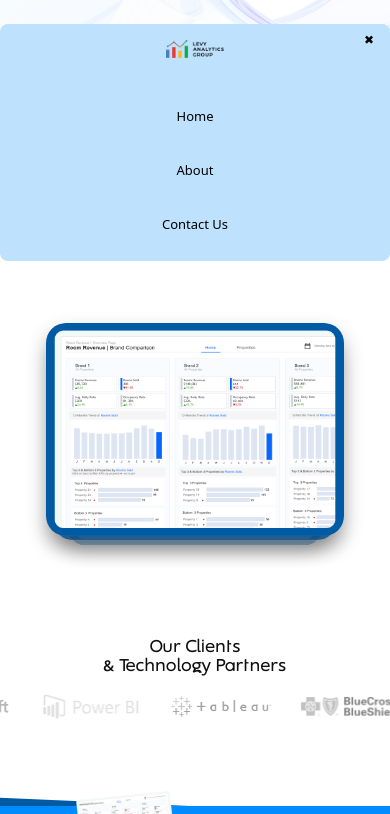
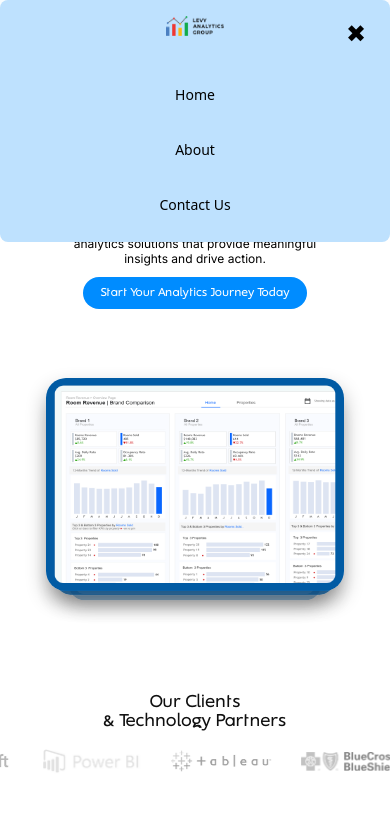
Before and after one commit to andrewrichie/thelevywebsite, a plain HTML site: page index.html in a window 390 px wide. Both pictures are taken after a click on the button "Toggle navigation". Shown: the top 814 px of the page. Drawn offline with nearby package versions, Linux system fonts and the light colour scheme.

Commit message:
small fix

```diff
--- a/index.html
+++ b/index.html
@@ -26,7 +26,25 @@
 <body>
 
 
-    <head>
+       <!-- ✅ MOBILE NAV -->
+            <div class="mobile-nav">
+                <div class="mobile-nav-toggle-container">
+                    <button class="mobile-nav-toggle" aria-label="Toggle navigation"></button>
+                </div>
+
+                <nav class="mobile-nav-menu">
+                    <div class="mobile-nav-logo">
+                    <img src="levy img/Group 1000002904.png" alt="Logo" />
+                    </div>
+                    <ul>
+                    <li><a href="index.html">Home</a></li>
+                    <li><a href="aboutus.html">About</a></li>
+                    <li><a href="blog.html">Contact Us</a></li>
+                    </ul>
+                </nav>
+            </div>
+
+
 
         <header>
             <img class="bigImg" src="levy img/high_empyrean_this_image_shows_an_interesting_abstract_art_desi_0efd0bd4-ef4e-446a-9b5d-d1f654000006 1.png">
@@ -53,26 +71,10 @@
         </header>
 
 
-    </head>
+
 
     <section>
-           <!-- ✅ MOBILE NAV -->
-            <div class="mobile-nav">
-            <div class="mobile-nav-toggle-container">
-                <button class="mobile-nav-toggle" aria-label="Toggle navigation"></button>
-            </div>
 
-            <nav class="mobile-nav-menu">
-                <div class="mobile-nav-logo">
-                <img src="levy img/Group 1000002904.png" alt="Logo" />
-                </div>
-                <ul>
-                <li><a href="index.html">Home</a></li>
-                <li><a href="aboutus.html">About</a></li>
-                <li><a href="blog.html">Contact Us</a></li>
-                </ul>
-            </nav>
-            </div>
     </section>
 
 
--- a/style.css
+++ b/style.css
@@ -290,42 +290,40 @@ header {
 .mobile-nav {
     display: none;
 }
-
 @media (max-width: 567px) {
-  /* Container for mobile nav system */
   .mobile-nav {
     display: block;
     position: relative;
     width: 100%;
   }
 
-  /* Toggle button container (for positioning) */
-  .mobile-nav-toggle-container {
-    text-align: right;
-    padding: 0.2rem 1rem 0 1rem;
-    margin-top: -80px;
-  }
-
-  /* Hamburger / X toggle button */
+ .mobile-nav-toggle-container {
+  position: absolute;       /* ✅ float on top */
+  top: 0.75rem;
+  right: 1rem;
+  z-index: 1001;
+}
+
+
   .mobile-nav-toggle {
     background: none;
     border: none;
-    font-size: 12px;
+    font-size: 24px;
+    padding: 0.5rem;
     cursor: pointer;
+    position: relative;
     z-index: 1001;
-    position: relative;
-  }
-
-  /* Icon switch between hamburger and close */
+  }
+
   .mobile-nav-toggle::before {
     content: "☰";
+    font-size: 24px;
   }
 
   .mobile-nav-toggle.open::before {
     content: "✖";
   }
 
-  /* Navigation menu (hidden by default) */
   .mobile-nav-menu {
     position: absolute;
     top: 0;
@@ -333,50 +331,42 @@ header {
     right: 0;
     width: 100%;
     box-sizing: border-box;
-    background-color: rgb(190,225,254);
+    background-color: rgb(190, 225, 254);
     border-radius: 8px;
     z-index: 1000;
-
-    /* Transition styles */
     opacity: 0;
     transform: translateY(-10px);
     transition: opacity 0.4s ease, transform 0.4s ease;
     pointer-events: none;
-
-    /* Layout */
     padding: 1rem;
     display: flex;
     flex-direction: column;
     gap: 1rem;
   }
 
-  /* When nav is open */
   .mobile-nav-menu.open {
     opacity: 1;
     transform: translateY(0);
     pointer-events: auto;
   }
 
-  /* Logo container */
   .mobile-nav-logo {
     text-align: center;
     margin-bottom: 1rem;
   }
 
   .mobile-nav-logo img {
-    height: 18px;
+    height: 20px;
     width: 58px;
 
   }
 
-  /* Nav links styling */
   .mobile-nav-menu ul {
-    list-style: none; /* ✅ no bullets */
+    list-style: none;
     padding: 0;
     margin: 0;
     display: flex;
     flex-direction: column;
-
     align-items: center;
     gap: 0.75rem;
   }
@@ -384,8 +374,8 @@ header {
   .mobile-nav-menu li a {
     color: black;
     text-decoration: none;
-    font-size: 13px;
-    padding: 0.75rem 1rem; /* ✅ space between navs */
+    font-size: 14px;
+    padding: 0.75rem 1rem;
     border-radius: 5px;
     display: block;
   }
```
Also changed, not shown: aboutus.html (+18 -16 lines), automatedata.html (+18 -16 lines), enableculture.html (+18 -18 lines), insigtgen.html (+20 -18 lines).
